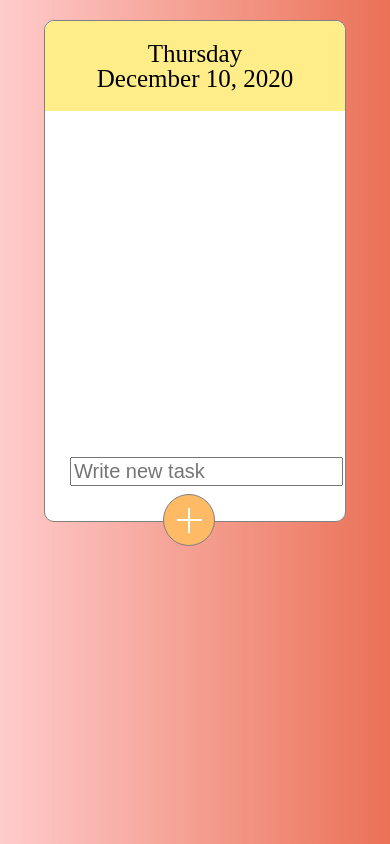
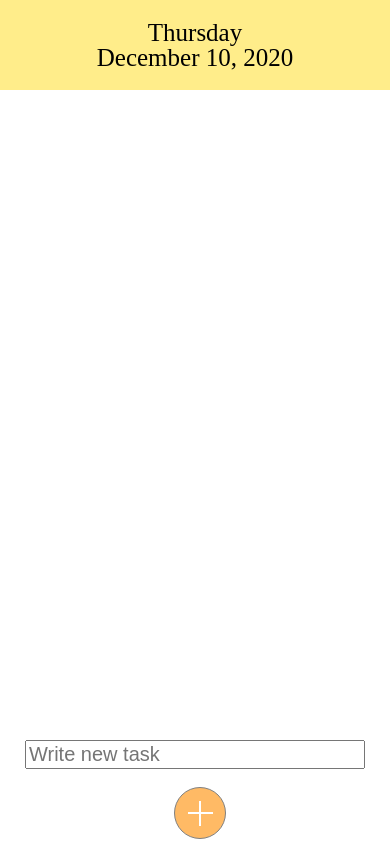
Before and after one commit to Yyyurii/To-do-list, a website: page index.html in a window 390 px wide. Drawn offline with nearby package versions, Linux system fonts and the light colour scheme.

Commit message:
media 768px

```diff
--- a/styles/index.css
+++ b/styles/index.css
@@ -14,7 +14,6 @@ body {
   height: 500px;
   border: 1px solid gray;
   border-radius: 10px;
-  /* padding: 20px; */
   background-color: white;
   position: relative;
 }
@@ -89,6 +88,8 @@ body {
   /*thickness = 2px, length = 50% (25px)*/
   background-repeat: no-repeat;
 }
+
+
 
 .tasks-list {
   padding: 10px;
@@ -193,6 +194,7 @@ body {
   from {
     opacity: 1;
   }
+
   to {
     opacity: 0;
   }
@@ -211,3 +213,28 @@ body {
   width: 250px;
   border-radius: 5px;
 }
+
+@media (max-width: 768px) {
+  .app {
+    margin: 0;
+    width: 100%;
+    height: 100vh;
+    border: none;
+    border-radius: 0;
+  }
+
+  .add-task-btn {
+    bottom: 5px;
+    right: 164px;
+  }
+
+  .task-input {
+    width: 85%;
+    bottom: 75px;
+  }
+
+  .calendar {
+    border-top-right-radius: 0px;
+    border-top-left-radius: 0px;
+  }
+}
```
